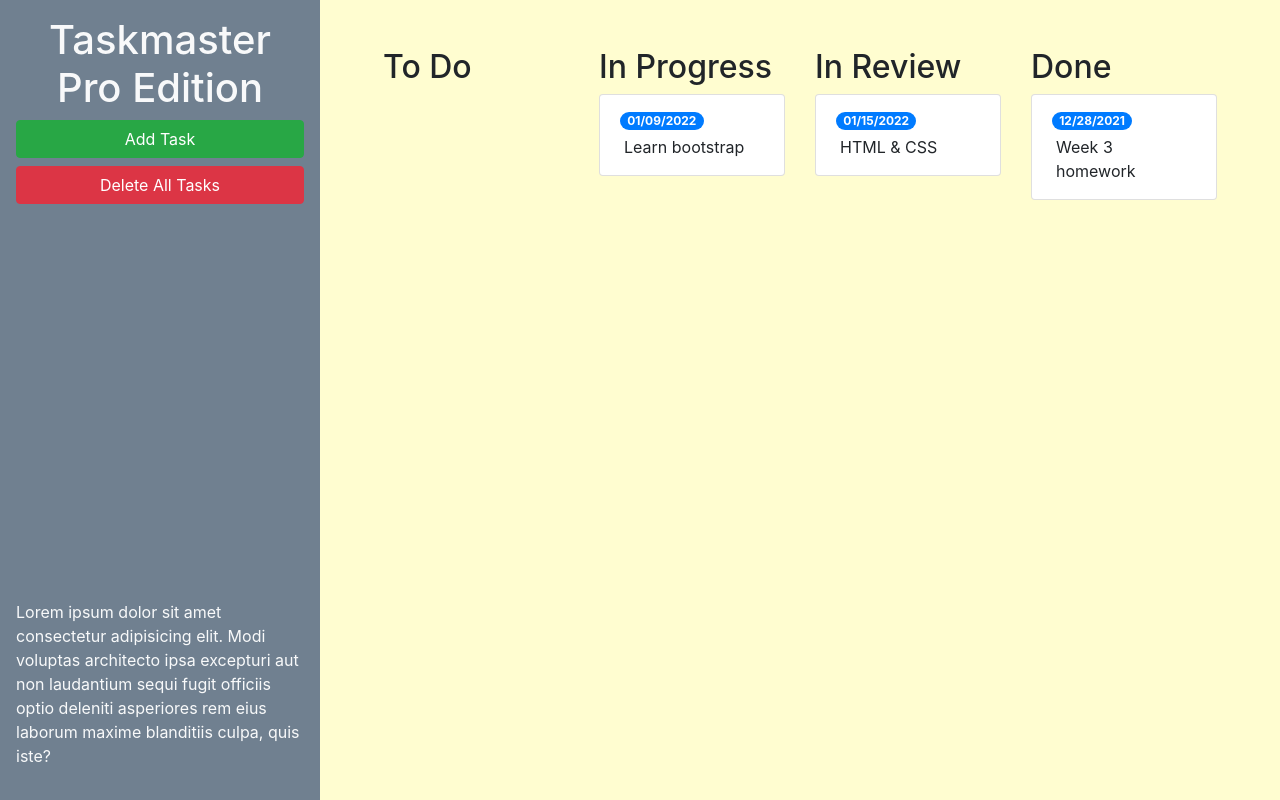
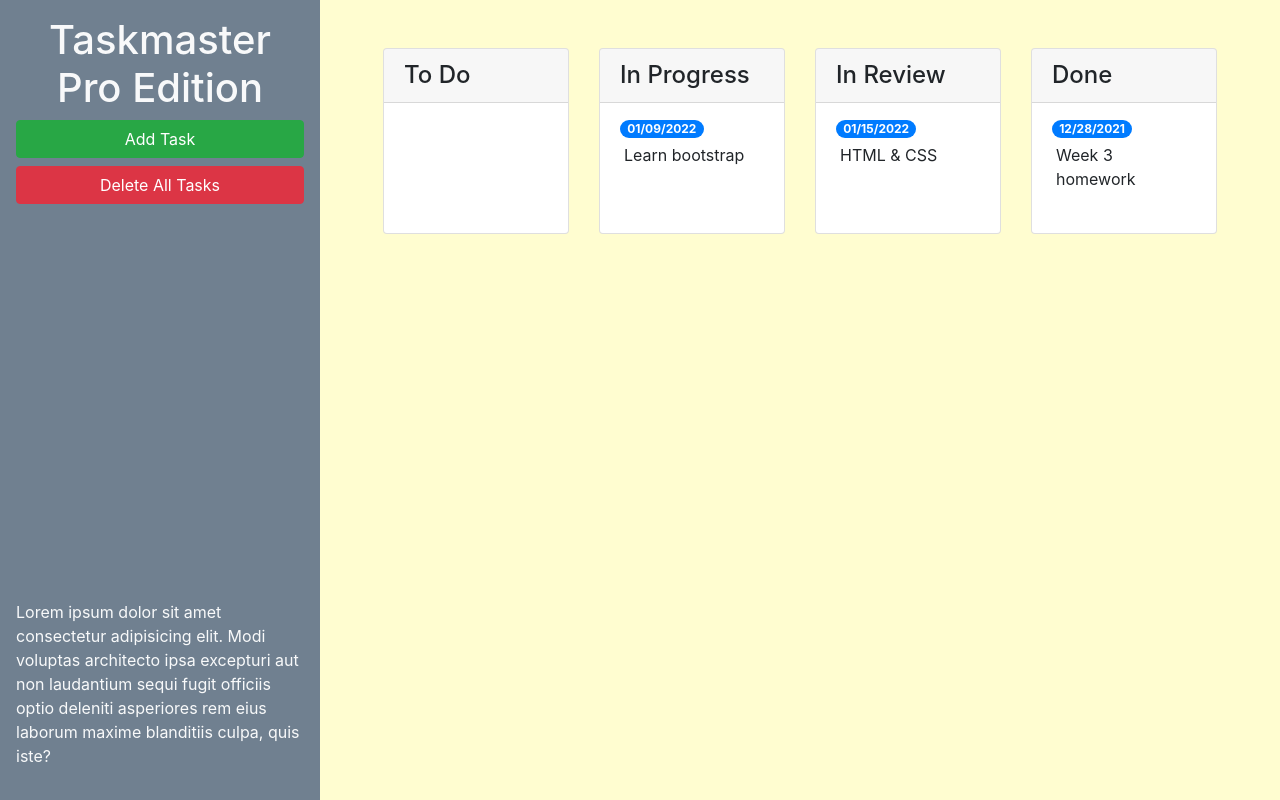
Before and after one commit to besharpe5/taskmaster_pro, a plain HTML site: page index.html in a window 1280 px wide. Drawn offline with nearby package versions, Linux system fonts and the light colour scheme.

```diff
--- a/index.html
+++ b/index.html
@@ -27,41 +27,49 @@
       <div class="m-5 row justify-content-around">
         <!-- To Do start -->
         <div class="col-12 col-md-6 col-xl-3 mb-3">
-          <h2>To Do</h2>
-          <ul id="list-toDo" class="list-group"> </ul>
+          <div class="card">
+            <h4 class="card-header">To Do</h4>
+            <ul id="list-toDo" class="list-group list-group-flush"> </ul>
+          </div>
         </div>
         <!-- To Do end -->
         <!-- In Progress start -->
         <div class="col-12 col-md-6 col-xl-3 mb-3">
-          <h2>In Progress</h2>
-          <ul id="list-inProgress" class="list-group">
+          <div class="card">
+            <h4 class="card-header">In Progress</h4>
+            <ul id="list-inProgress" class="list-group list-group-flush">
              <li class="list-group-item">
                 <span class="badge badge-primary badge-pill">01/09/2022</span>
                 <p class="m-1">Learn bootstrap</p>
               </li>
             </ul>
           </div>
+        </div>
         <!-- In Progress end -->
         <!-- In Review start -->
         <div class="col-12 col-md-6 col-xl-3 mb-3">
-          <h2>In Review</h2>
-          <ul id="list-inReview" class="list-group">
+          <div class="card">
+            <h4 class="card-header">In Review</h4>
+            <ul id="list-inReview" class="list-group list-group-flush">
               <li class="list-group-item">
                 <span class="badge badge-primary badge-pill">01/15/2022</span>
                 <p class="m-1">HTML & CSS</p>
               </li>
             </ul>
           </div>
+        </div>
         <!-- in review end -->
         <!-- done start -->
   <div class="col-12 col-md-6 col-xl-3 mb-3">
-    <h2>Done</h2>
-    <ul id="list-done" class="list-group">
+    <div class="card">
+      <h4 class="card-header">Done</h4>
+      <ul id="list-done" class="list-group list-group-flush">
         <li class="list-group-item">
           <span class="badge badge-primary badge-pill">12/28/2021</span>
           <p class="m-1">Week 3 homework</p>
         </li>
       </ul>
+    </div>
   </div>
   <!-- done end -->
         </div>
@@ -84,11 +92,11 @@
           <form>
             <div class="form-group">
               <label for="modalTaskDescription">Task description</label>
-              <textarea id="modalTaskDescription" rows="3"></textarea>
+              <textarea id="modalTaskDescription" rows="3" class="form-control"></textarea>
             </div>
             <div class="form-group">
               <label for="modalDueDate">Due date</label>
-              <input type="text" id="modalDueDate" placeholder="mm/dd/yyyy" autocomplete="off" />
+              <input type="text" class="form-control" id="modalDueDate" placeholder="mm/dd/yyyy" autocomplete="off" />
             </div>
           </form>
         </div>
```
Lines whose indentation alone changed are shown as unchanged.
